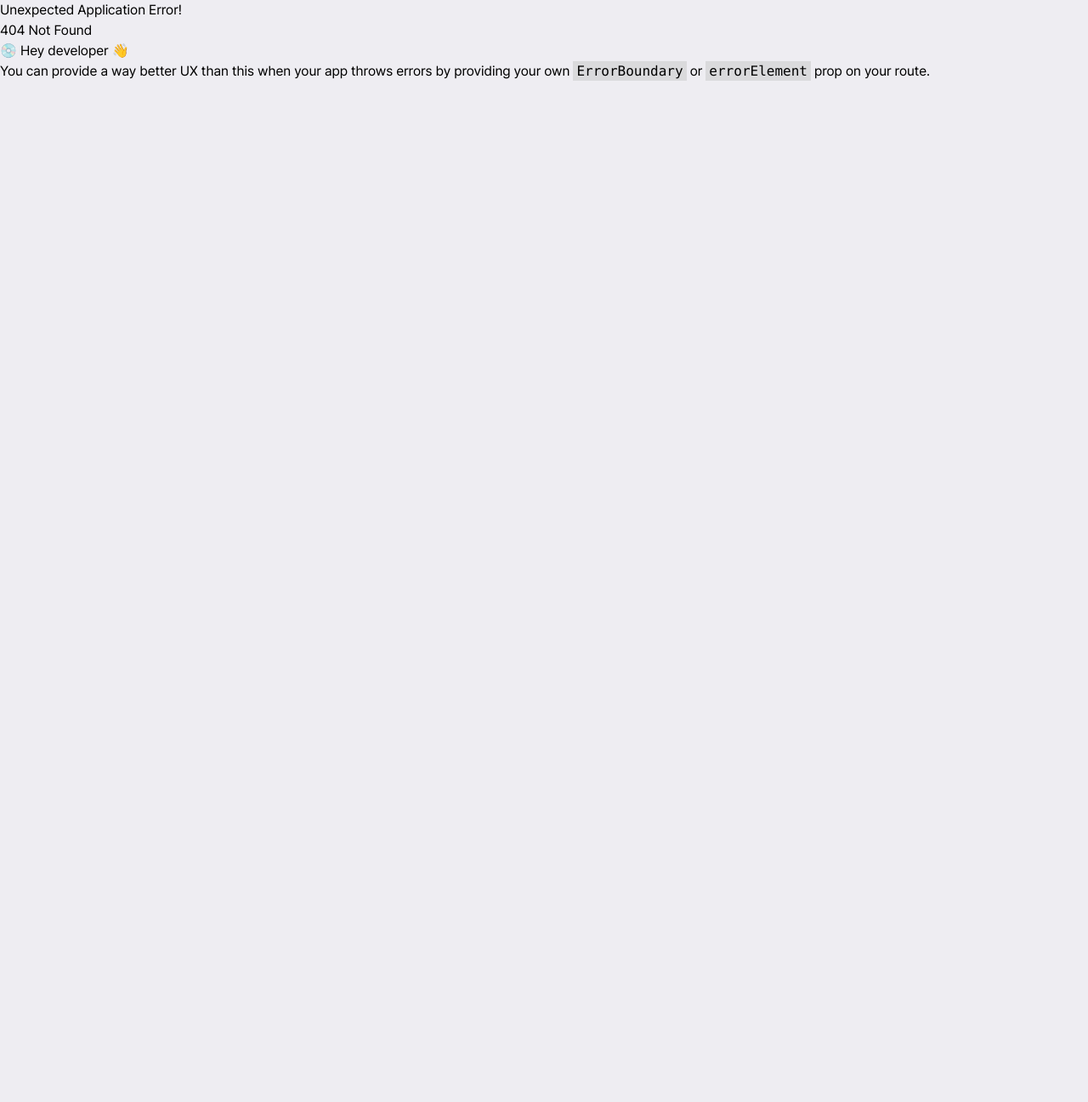
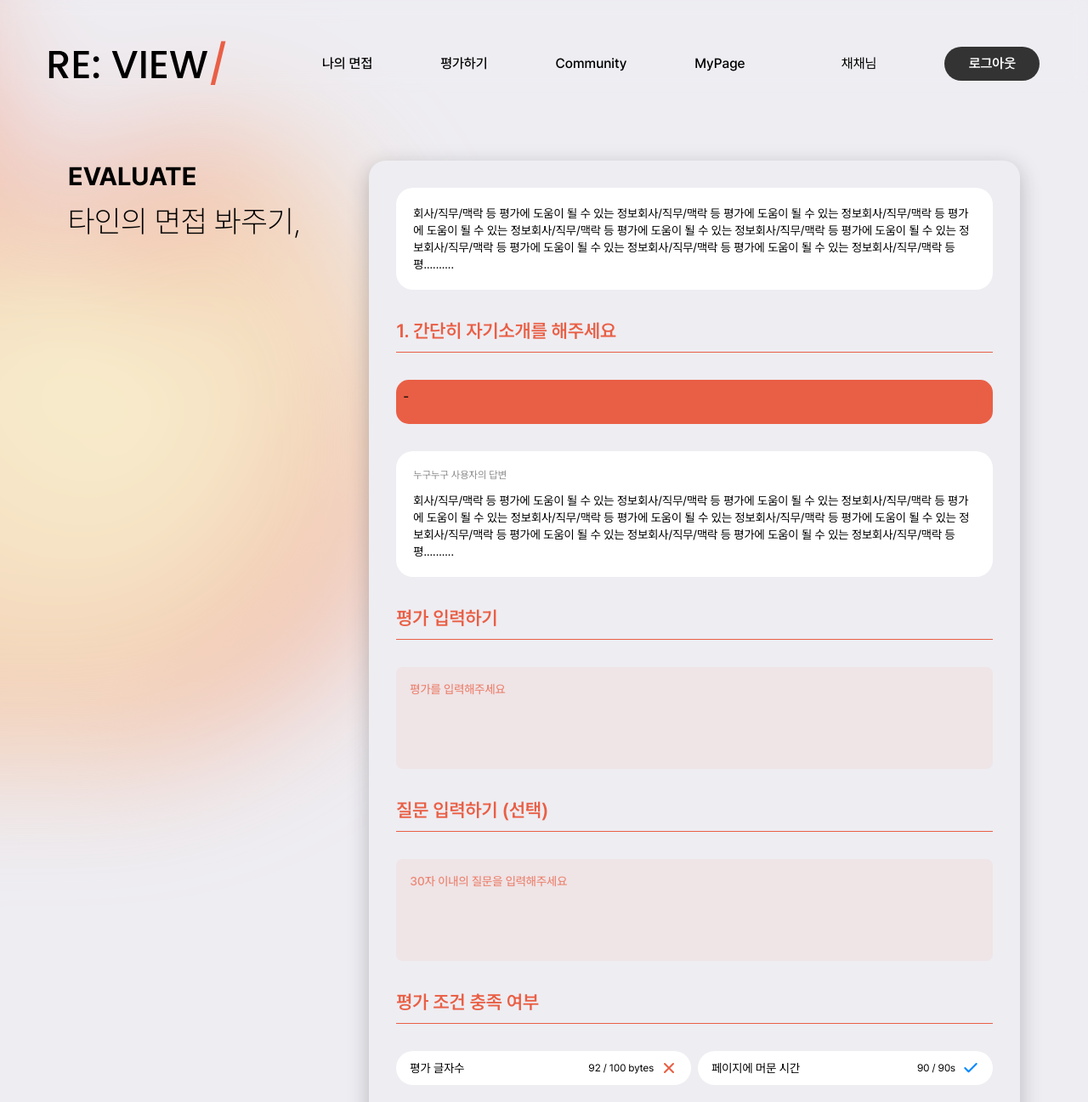
Before and after one commit to DGU-ReView/ReView_FE, a React (Vite) app: page /evaluate/start in a window 1280 px wide. Before the commit this address had no page. Shown: the top 1297 px of the page at 85% size. Before the commit the page ends 800 px from the top, so only its background shows below. Built offline with nearby package versions, Linux system fonts and the light colour scheme.

Commit message:
[Feature] 평가 페이지 퍼블리싱
- 공통 컴포넌트(input)구현
- header 평가하기로 변경
- 평가 페이지 구현
- 평가 시작 후 작성하는 페이지 구현
- route 추가

```diff
--- a/src/components/CustomHeader.tsx
+++ b/src/components/CustomHeader.tsx
@@ -10,7 +10,9 @@ export default function CustomHeader() {
       <Logo className="shrink-0" />
       <div className="flex justify-center items-center gap-20 shrink-0">
         <button className="text-base font-medium">나의 면접</button>
-        <button className="text-base font-medium">아카이브</button>
+        <button className="text-base font-medium" onClick={() => navigate(route.evaluate)}>
+          평가하기
+        </button>
         <button className="text-base font-medium" onClick={() => navigate(route.community)}>
           Community
         </button>
--- /dev/null
+++ b/src/components/common/CustomInput.tsx
@@ -0,0 +1,11 @@
+type TInputProps = {
+  placeholder: string;
+};
+export default function CustomInput({ placeholder }: TInputProps) {
+  return (
+    <textarea
+      className="w-full p-4 focus:outline focus:outline-[#E95F45] font-medium  text-sm resize-none h-30 rounded-lg bg-[#EDAC9F]/14 placeholder:font-medium placeholder:text-sm placeholder:text-[#E95F45]/70"
+      placeholder={placeholder}
+    />
+  );
+}
--- a/src/pages/evaluate.tsx
+++ b/src/pages/evaluate.tsx
@@ -1,3 +1,31 @@
+import { useNavigate } from 'react-router-dom';
+
+import Frog from '@/assets/frog.svg?react';
+import { route } from '@/routes/route';
+
 export default function Evaluate() {
-  return <p className="text-title-medium">평가페이지</p>;
+  const navigate = useNavigate();
+  const textStyle = 'font-base text-sm mt-1';
+  return (
+    <div className="w-full h-full px-20 pt-20">
+      <div className="flex flex-col gap-4">
+        <p className="font-bold text-3xl">EVALUATE</p>
+        <p className="font-extralight text-4xl">타인의 면접 봐주기,</p>
+      </div>
+      <div className="w-full flex justify-center items-center">
+        <div
+          className="w-100 h-110 rounded-[20px] shadow-[0_7px_24px_0_#44474c21] flex flex-col gap-6 justify-center items-center cursor-pointer hover:shadow-[0_7px_24px_0_#25272b2d]"
+          onClick={() => navigate(route.evaluateStart)}
+        >
+          <Frog className="size-50" />
+          <div className="flex flex-col items-center">
+            <p className="font-bold text-2xl mb-2">평가 시작하기</p>
+            <p className={textStyle}>공정하고 구체적인 피드백으로 서로를 성장시켜요</p>
+            <p className={textStyle}>경험을 바탕으로 강점과 개선점을 명확히 적어주세요</p>
+            <p className={textStyle}>예의를 지키되 솔직하게, 서로의 성장을 도와요</p>
+          </div>
+        </div>
+      </div>
+    </div>
+  );
 }
--- /dev/null
+++ b/src/pages/evaluateStart.tsx
@@ -0,0 +1,69 @@
+import CustomInput from '@/components/common/CustomInput';
+
+import O from '@/assets/o.svg?react';
+import X from '@/assets/x.svg?react';
+
+export default function EvaluateStart() {
+  const titleStyle = 'text-[#E95F45] font-semibold text-[22px]';
+  const text =
+    '회사/직무/맥락 등 평가에 도움이 될 수 있는 정보회사/직무/맥락 등 평가에 도움이 될 수 있는 정보회사/직무/맥락 등 평가에 도움이 될 수 있는 정보회사/직무/맥락 등 평가에 도움이 될 수 있는 정보회사/직무/맥락 등 평가에 도움이 될 수 있는 정보회사/직무/맥락 등 평가에 도움이 될 수 있는 정보회사/직무/맥락 등 평가에 도움이 될 수 있는 정보회사/직무/맥락 등 평..........';
+  return (
+    <div className="flex gap-20 w-full min-h-full p-20">
+      <div className="flex flex-col gap-4 shrink-0">
+        <p className="font-bold text-3xl">EVALUATE</p>
+        <p className="font-extralight text-4xl">타인의 면접 봐주기,</p>
+      </div>
+      <div className="w-full bg-[#EEEDF2] rounded-[20px] shadow-[0_7px_24px_0_#24262b44] h-full p-8 flex flex-col gap-8">
+        <section className="bg-white rounded-[20px] p-5 font-normal text-sm">{text}</section>
+        <section className="flex flex-col gap-8">
+          <div className="flex flex-col gap-2">
+            <p className={titleStyle}>1. 간단히 자기소개를 해주세요</p>
+            <hr className="text-[#E95F45]" />
+          </div>
+          <div className="h-13 w-full rounded-[15px] bg-[#E95F45] p-2">-</div>
+          <div className="flex flex-col gap-3 bg-white rounded-[20px] p-5 font-normal text-sm">
+            <p className="text-xs font-normal text-[#8D8D8D]">누구누구 사용자의 답변</p>
+            {text}
+          </div>
+        </section>
+        <section className="flex flex-col gap-8">
+          <div className="flex flex-col gap-2">
+            <p className={titleStyle}>평가 입력하기</p>
+            <hr className="text-[#E95F45]" />
+          </div>
+          <CustomInput placeholder={'평가를 입력해주세요'} />
+        </section>
+        <section className="flex flex-col gap-8">
+          <div className="flex flex-col gap-2">
+            <p className={titleStyle}>질문 입력하기 (선택)</p>
+            <hr className="text-[#E95F45]" />
+          </div>
+          <CustomInput placeholder={'30자 이내의 질문을 입력해주세요'} />
+        </section>
+        <section className="flex flex-col gap-8">
+          <div className="flex flex-col gap-2">
+            <p className={titleStyle}>평가 조건 충족 여부</p>
+            <hr className="text-[#E95F45]" />
+          </div>
+          <div className="w-full flex gap-2">
+            <div className="w-full h-10 px-4 flex items-center justify-between bg-white text-sm font-normal rounded-[20px]">
+              <p>평가 글자수</p>
+              <div className="flex items-center gap-2">
+                <p className="text-xs">92 / 100 bytes</p>
+                <X className="size-5" />
+              </div>
+            </div>
+            <div className="w-full h-10 px-4 flex items-center justify-between bg-white font-normal text-sm rounded-[20px]">
+              <p className="text-sm">페이지에 머문 시간</p>
+              <div className="flex items-center gap-2">
+                <p className="text-xs">90 / 90s</p>
+                <O className="size-5" />
+              </div>
+            </div>
+          </div>
+        </section>
+        <button className="self-end h-13 mt-10 w-50 bg-[#E95F45] rounded-lg text-white">제출하기</button>
+      </div>
+    </div>
+  );
+}
--- a/src/routes/index.tsx
+++ b/src/routes/index.tsx
@@ -3,6 +3,7 @@ import { createBrowserRouter } from 'react-router-dom';
 import Layout from '@/layouts';
 import Community from '@/pages/community';
 import Evaluate from '@/pages/evaluate';
+import EvaluateStart from '@/pages/evaluateStart';
 import Home from '@/pages/home';
 import MyPage from '@/pages/myPage';
 
@@ -15,6 +16,7 @@ export const router = createBrowserRouter([
       { path: 'community', element: <Community /> },
       { path: 'myPage', element: <MyPage /> },
       { path: 'evaluate', element: <Evaluate /> },
+      { path: 'evaluate/start', element: <EvaluateStart /> },
     ],
   },
 ]);
--- a/src/routes/route.ts
+++ b/src/routes/route.ts
@@ -3,4 +3,5 @@ export const route = {
   community: '/community',
   myPage: '/myPage',
   evaluate: '/evaluate',
+  evaluateStart: '/evaluate/start',
 };
```
Also changed, not shown: src/assets/o.svg (added), src/assets/x.svg (added).
